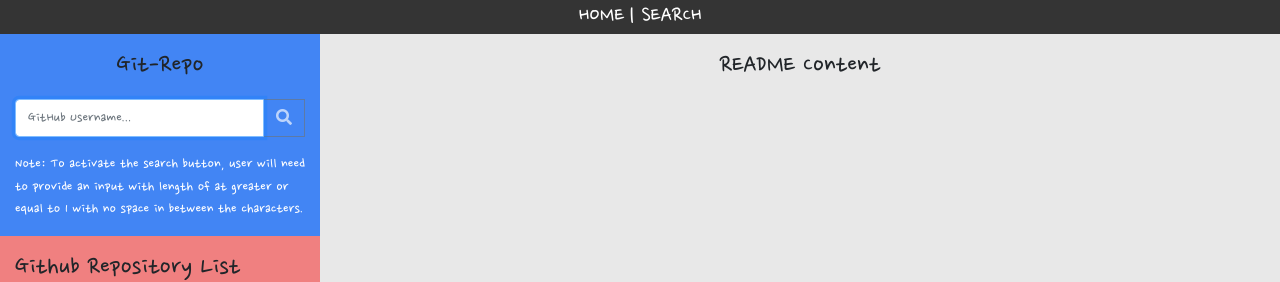
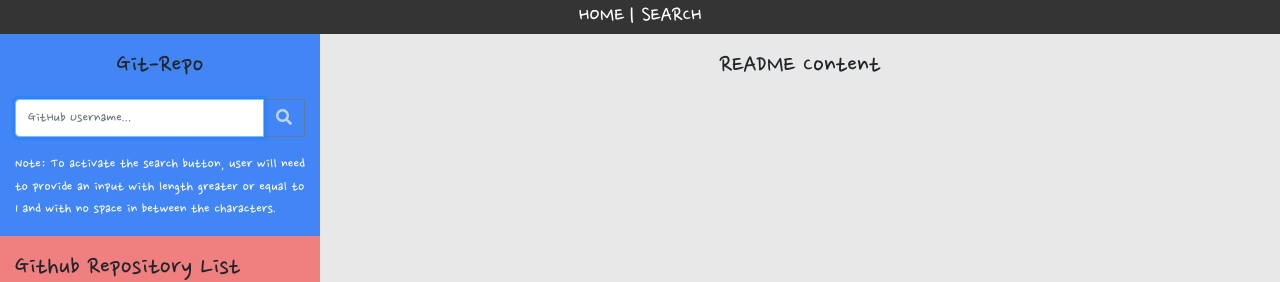
Before and after one commit to KJY93/Git-Repo, a Vue app: page /search in a window 1280 px wide. Shown: the top 282 px of the page. Built offline with nearby package versions, Linux system fonts and the light colour scheme.

Commit message:
modify instructional notes under search bar input field

```diff
--- a/src/components/ReadMe.vue
+++ b/src/components/ReadMe.vue
@@ -31,7 +31,7 @@
 
                 <small class="mt-3" id="inputHelp">
                   Note: To activate the search button, user will need to provide
-                  an input with length of at greater or equal to 1 with no space in between the characters.
+                  an input with length greater or equal to 1 and with no space in between the characters.
                 </small>
               </div>
             </div>
@@ -107,7 +107,13 @@ export default {
       fetch(url)
         .then(response => response.json())
         .then(response => {
-          this.repoArr = response;
+          if (response.message === "Not Found") {
+            document.querySelector("#userRepoList").innerHTML =
+            "<div><h5>Sorry, the GitHub user does not seem to exist!</h5></div>";
+          }
+          else {
+            this.repoArr = response;
+          }
         })
         .catch(function(error) {
           console.log("Request failed", error);
```
